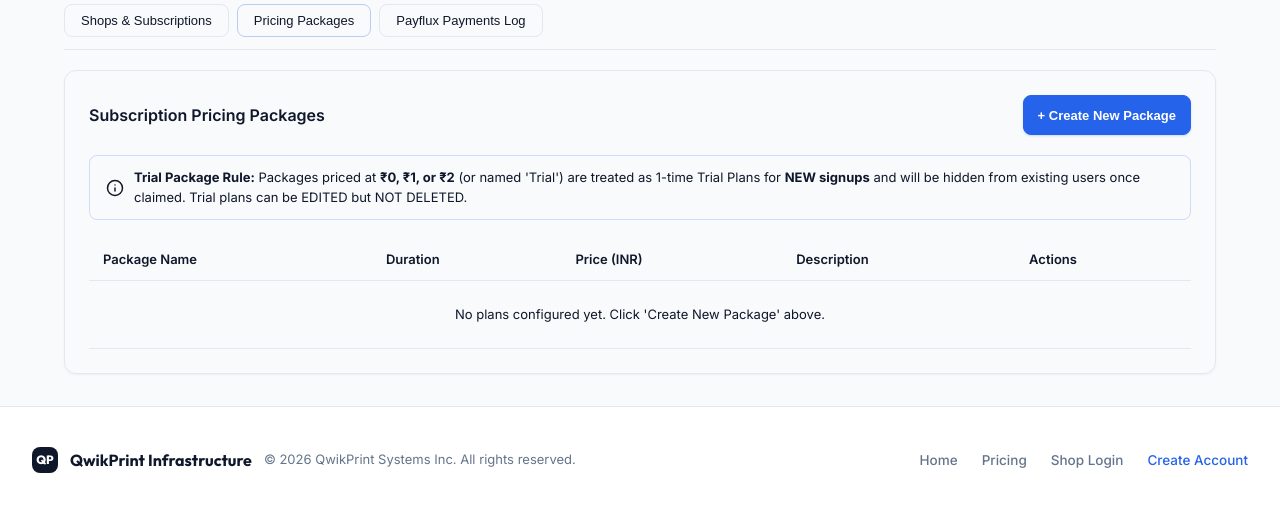
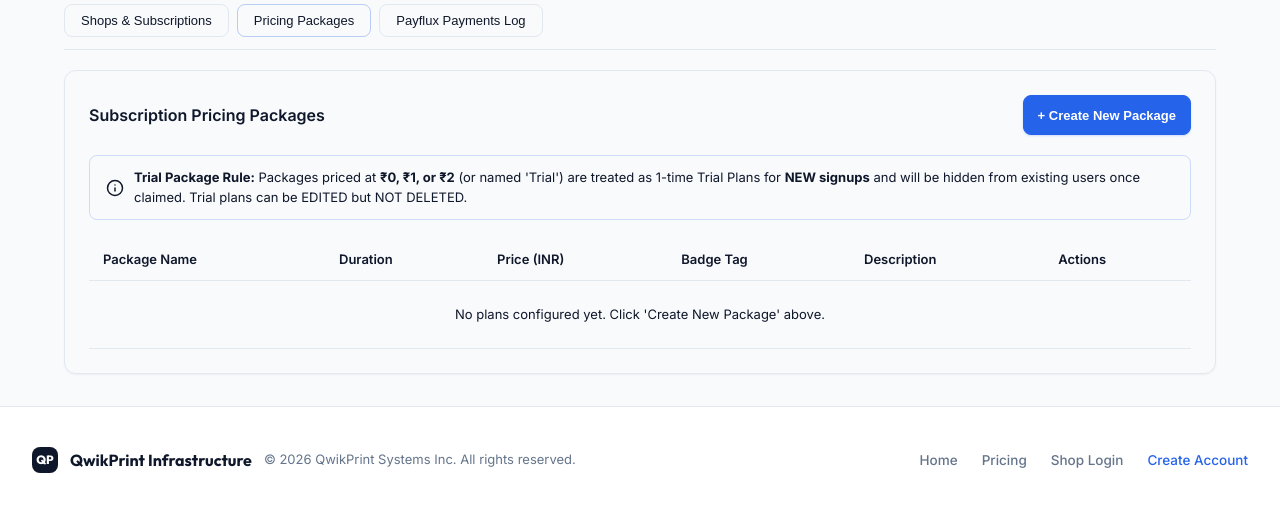
Before and after one commit to akmtechofficial/QwikPrint, a Python web app: template web_server/templates/admin.html in a window 1280 px wide, after a click on "Pricing Packages". Shown: the part 388-901 px from the top of the page. Run offline with Jinja, Linux system fonts and the light colour scheme; the template is opened without the code that fills it, so the values that code supplies are empty; some libraries are stand-ins or nearby versions.

Commit message:
feat(admin): support custom badge tags for pricing plans (e.g., Most Popular, Recommended)

```diff
--- a/web_server/templates/admin.html
+++ b/web_server/templates/admin.html
@@ -279,6 +279,7 @@
                         <th>Package Name</th>
                         <th>Duration</th>
                         <th>Price (INR)</th>
+                        <th>Badge Tag</th>
                         <th>Description</th>
                         <th>Actions</th>
                     </tr>
@@ -289,16 +290,19 @@
                     <tr>
                         <td>
                             <strong>{{ p.name }}</strong>
-                            {% if is_trial %}
+                            {% if p.badge %}
+                            <span class="qp-badge qp-badge-blue" style="margin-left: 6px;">{{ p.badge }}</span>
+                            {% elif is_trial %}
                             <span class="qp-badge qp-badge-blue" style="margin-left: 6px;">New Users Only</span>
                             {% endif %}
                         </td>
                         <td>{{ p.duration_days }} Days</td>
                         <td style="color: var(--qp-fg); font-weight: 700;">₹{{ "%.2f"|format(p.price) if p.price is defined else p.price }}</td>
+                        <td><span class="qp-badge qp-badge-neutral">{{ p.badge or 'None' }}</span></td>
                         <td>{{ p.description or 'N/A' }}</td>
                         <td>
                             <div style="display: flex; gap: 6px; align-items: center;">
-                                <button class="btn-action btn-edit-plan" onclick='openEditPlanModal({{ p.plan_id|tojson }}, {{ p.name|tojson }}, {{ p.duration_days }}, {{ p.price }}, {{ (p.description or "")|tojson }})'>Edit</button>
+                                <button class="btn-action btn-edit-plan" onclick='openEditPlanModal({{ p.plan_id|tojson }}, {{ p.name|tojson }}, {{ p.duration_days }}, {{ p.price }}, {{ (p.description or "")|tojson }}, {{ (p.badge or "")|tojson }})'>Edit</button>
                                 {% if not is_trial %}
                                 <button class="btn-action btn-suspend" onclick="deletePlan('{{ p.plan_id }}')">Delete</button>
                                 {% else %}
@@ -309,7 +313,7 @@
                     </tr>
                     {% else %}
                     <tr>
-                        <td colspan="5" style="text-align: center; color: var(--qp-fg-muted); padding: 24px;">No plans configured yet. Click 'Create New Package' above.</td>
+                        <td colspan="6" style="text-align: center; color: var(--qp-fg-muted); padding: 24px;">No plans configured yet. Click 'Create New Package' above.</td>
                     </tr>
                     {% endfor %}
                 </tbody>
@@ -398,6 +402,10 @@
             <input type="number" step="0.01" id="plan-price" placeholder="199" class="qp-input">
         </div>
         <div class="form-group">
+            <label class="form-label">Badge Tag (Optional):</label>
+            <input type="text" id="plan-badge" placeholder="e.g. Most Popular, Recommended, Best Value" class="qp-input">
+        </div>
+        <div class="form-group">
             <label class="form-label">Description:</label>
             <input type="text" id="plan-desc" placeholder="Full unlimited printing access for 30 days" class="qp-input">
         </div>
@@ -437,17 +445,19 @@
     document.getElementById('plan-name').value = "";
     document.getElementById('plan-days').value = "";
     document.getElementById('plan-price').value = "";
+    document.getElementById('plan-badge').value = "";
     document.getElementById('plan-desc').value = "";
     document.getElementById('plan-modal').style.display = 'flex';
 }
 
-function openEditPlanModal(planId, name, days, price, desc) {
+function openEditPlanModal(planId, name, days, price, desc, badge) {
     document.getElementById('plan-modal-header').innerText = "Edit Pricing Package";
     document.getElementById('plan-modal-submit-btn').innerText = "Update Package";
     document.getElementById('plan-id').value = planId;
     document.getElementById('plan-name').value = name;
     document.getElementById('plan-days').value = days;
     document.getElementById('plan-price').value = price;
+    document.getElementById('plan-badge').value = badge || "";
     document.getElementById('plan-desc').value = desc;
     document.getElementById('plan-modal').style.display = 'flex';
 }
@@ -502,6 +512,7 @@
     const name = document.getElementById('plan-name').value;
     const days = parseInt(document.getElementById('plan-days').value);
     const price = parseFloat(document.getElementById('plan-price').value);
+    const badge = document.getElementById('plan-badge').value;
     const desc = document.getElementById('plan-desc').value;
 
     if (!name || isNaN(days) || isNaN(price)) {
@@ -513,6 +524,7 @@
         name: name,
         duration_days: days,
         price: price,
+        badge: badge,
         description: desc
     };
     if (planId) {
--- a/web_server/templates/index.html
+++ b/web_server/templates/index.html
@@ -352,7 +352,9 @@
             <div>
                 <div style="display: flex; justify-content: space-between; align-items: center; margin-bottom: 12px;">
                     <div style="font-size: 18px; font-weight: 700; color: var(--qp-fg);">{{ p.name }}</div>
-                    {% if loop.index == 2 %}
+                    {% if p.badge %}
+                    <span class="qp-badge qp-badge-blue">{{ p.badge }}</span>
+                    {% elif loop.index == 2 %}
                     <span class="qp-badge qp-badge-blue">Recommended</span>
                     {% endif %}
                 </div>
```
Also changed, not shown: web_server/database.py (+18 -14 lines), web_server/templates/pricing.html (+6 -2 lines), web_server/templates/subscription.html (+6 -2 lines).
